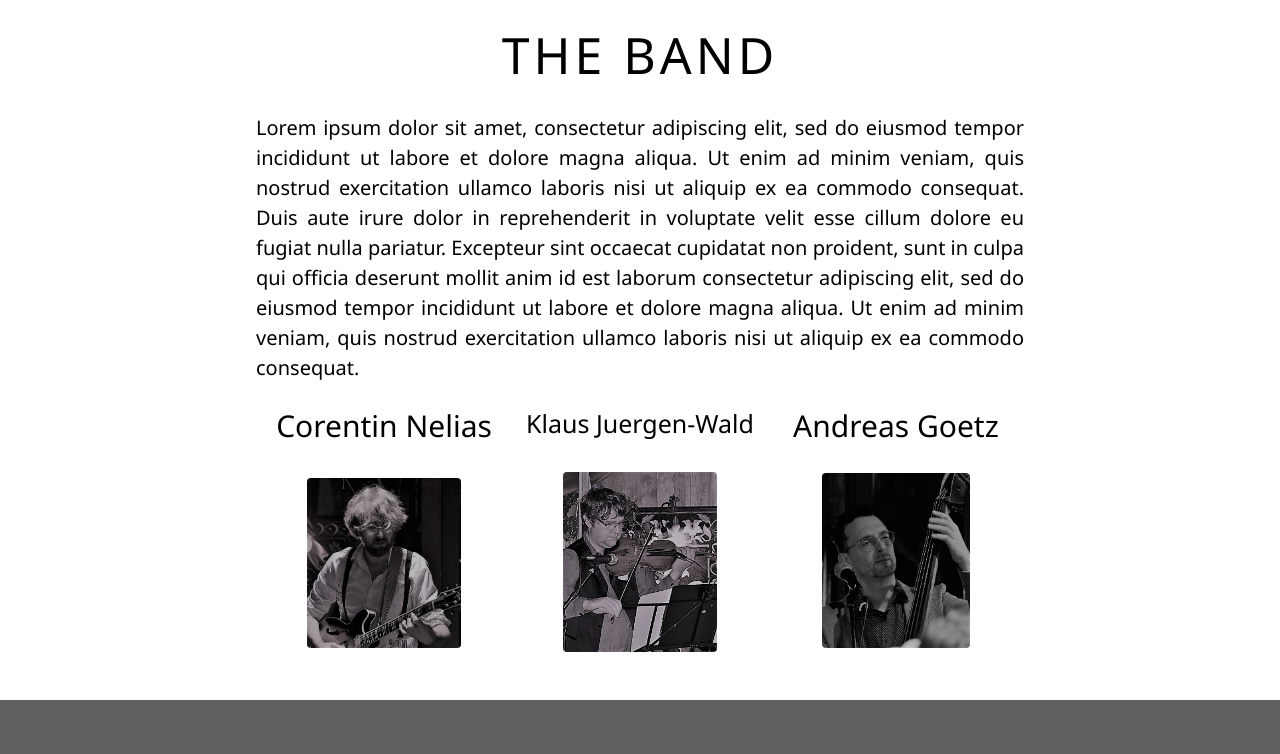
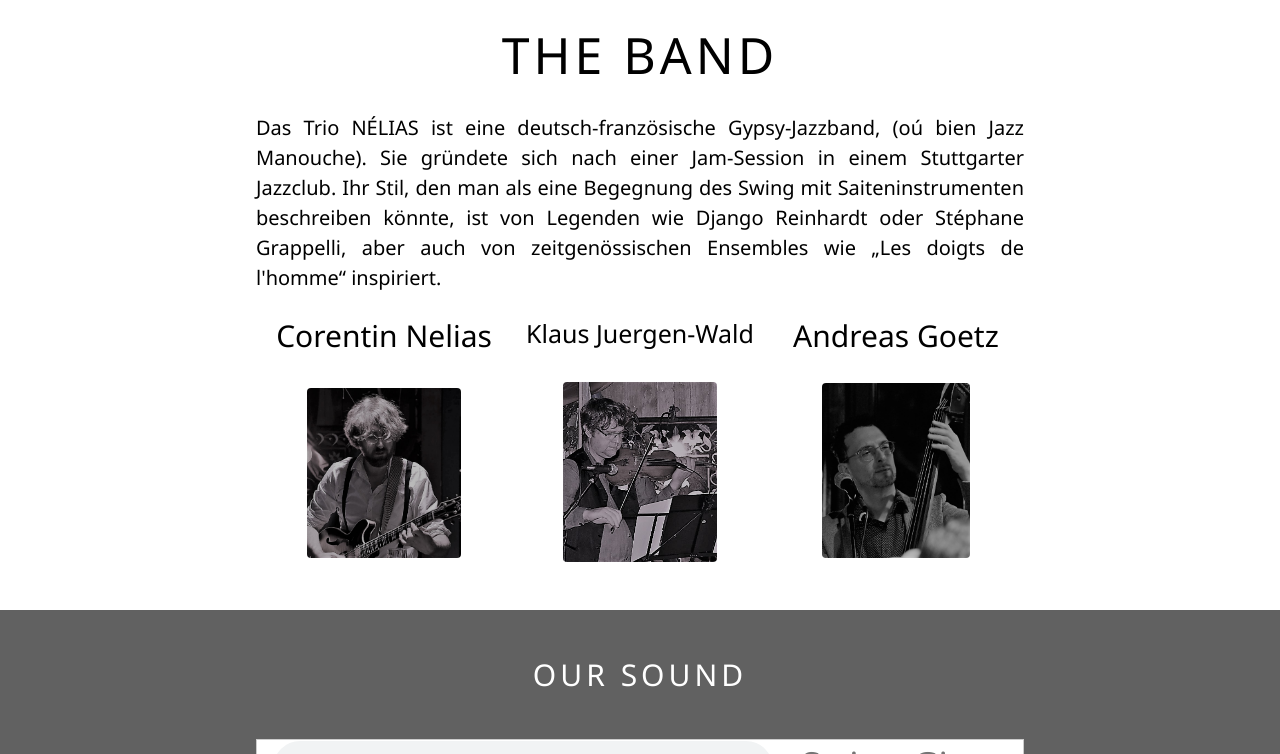
Before and after one commit to Trio-Nelias/Trio-Nelias.io, a Jekyll site: the page built from index.html, in a window 1280 px wide and 900 px high, scrolled down 740 px, cut to the strip 146-900 px from the top of the window. Built offline with Jekyll 4.4.1, drawn with Linux system fonts in a browser that asks for light colours.

Commit message:
Update index.html

```diff
--- a/index.html
+++ b/index.html
@@ -18,9 +18,10 @@ layout: default
   <!-- The Band Section -->
  <div class="w3-container w3-content w3-center w3-padding-32" style="max-width:800px" id="band">
    <h2 class="w3-wide" style="font-size:50px">THE BAND</h2>
-   <p class="w3-justify" style="font-size:20px">Lorem ipsum dolor sit amet, consectetur adipiscing elit, sed do eiusmod tempor incididunt ut labore et dolore magna aliqua. Ut enim ad minim veniam, quis nostrud exercitation ullamco laboris nisi ut aliquip
-     ex ea commodo consequat. Duis aute irure dolor in reprehenderit in voluptate velit esse cillum dolore eu fugiat nulla pariatur. Excepteur sint occaecat cupidatat non proident, sunt in culpa qui officia deserunt mollit anim id est laborum consectetur
-     adipiscing elit, sed do eiusmod tempor incididunt ut labore et dolore magna aliqua. Ut enim ad minim veniam, quis nostrud exercitation ullamco laboris nisi ut aliquip ex ea commodo consequat.</p>
+   <p class="w3-justify" style="font-size:20px">Das Trio NÉLIAS ist eine deutsch-französische Gypsy-Jazzband, (oú bien Jazz Manouche). Sie gründete
+sich nach einer Jam-Session in einem Stuttgarter Jazzclub. Ihr Stil, den man als eine Begegnung des
+Swing mit Saiteninstrumenten beschreiben könnte, ist von Legenden wie Django Reinhardt oder
+Stéphane Grappelli, aber auch von zeitgenössischen Ensembles wie „Les doigts de l'homme“ inspiriert.</p>
    <div class="w3-row" style = "margin-top:-30px">
      <div class="w3-third">
        <p style="font-size:30px">Corentin Nelias</p>
```
